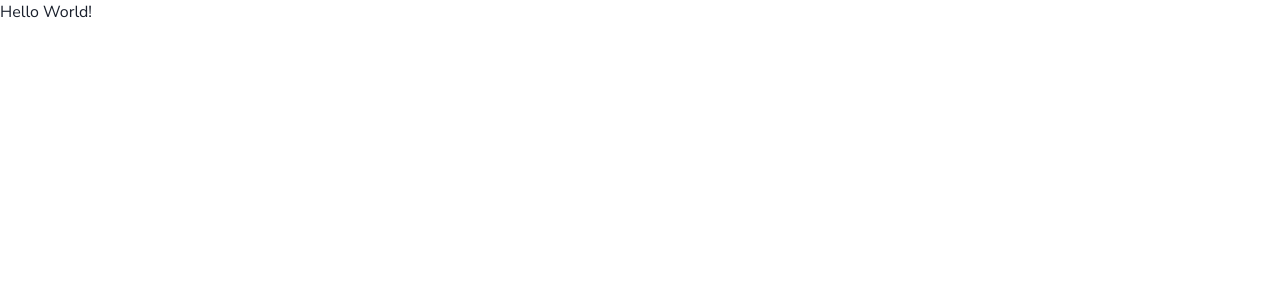
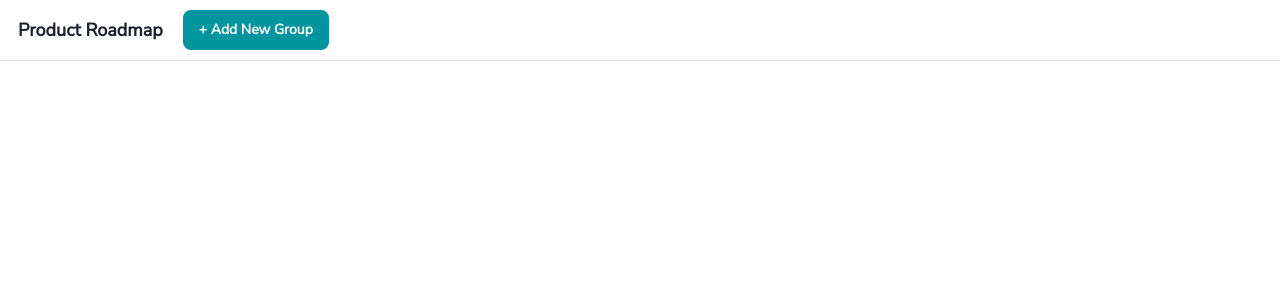
Before and after one commit to driyant/mini-kanban, a React (Vite) app: page / in a window 1280 px wide. Shown: the top 300 px of the page. Built offline with nearby package versions, Linux system fonts and the light colour scheme.

Commit message:
Working on header, add header, add title

```diff
--- a/src/App.jsx
+++ b/src/App.jsx
@@ -1,14 +1,33 @@
-import { useState } from 'react'
-import reactLogo from './assets/react.svg'
+import { useState } from "react";
+import { Heading, Box, Button } from "@chakra-ui/react";
 
 function App() {
-  const [count, setCount] = useState(0)
-
   return (
     <div className="App">
-      <h1>Hello World!</h1>
+      <Box
+        as="header"
+        borderBottom="1px solid #E0E0E0"
+        display="flex"
+        alignItems="center"
+        padding="10px 0"
+        paddingLeft="18px"
+      >
+        <Heading as="h2" fontSize={18} marginRight="20px" lineHeight="28px">
+          Product Roadmap
+        </Heading>
+        <Button
+          backgroundColor="#01959F"
+          color="white"
+          fontSize="14px"
+          borderRadius="8px"
+          _hover={{ bg: "#229da5" }}
+          padding="4px 16px"
+        >
+          + Add New Group
+        </Button>
+      </Box>
     </div>
-  )
+  );
 }
 
-export default App
+export default App;
```
